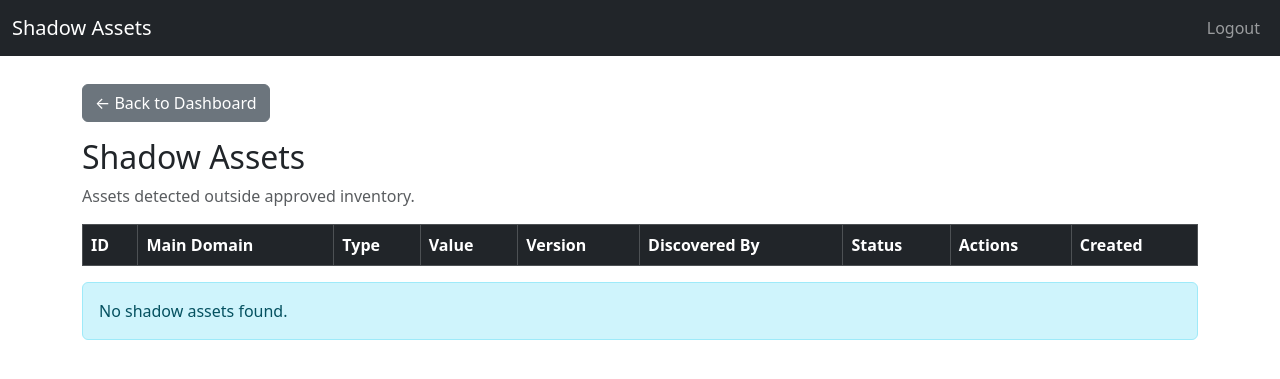
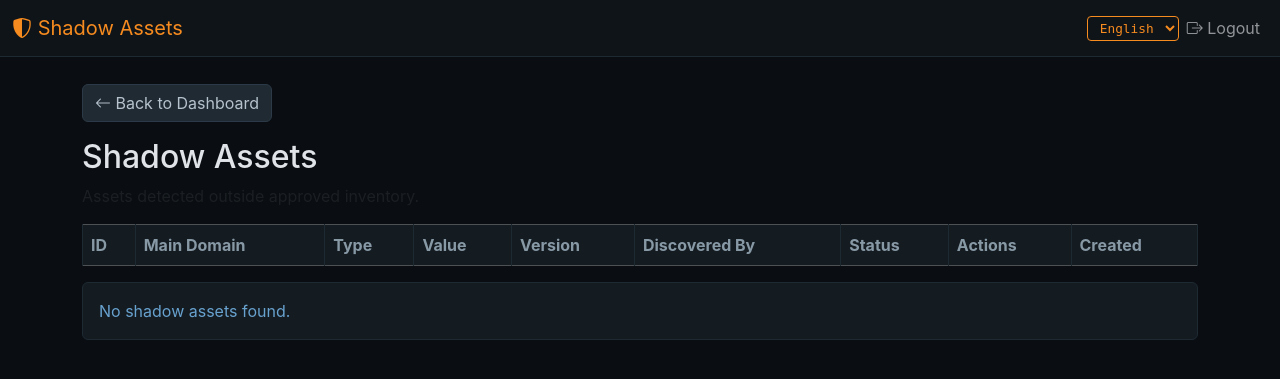
Before and after one commit to weldemichealaderaw144-hash/ASIPROJECT, a Flask app: page /shadows in a window 1280 px wide. Shown: the top 379 px of the page. Run offline with Flask 3, Linux system fonts and the light colour scheme; the visitor is signed in with stand-in values (Sample User, id 1); tables that the repository leaves empty hold one stand-in row (values such as "Sample post"); lists and menus that the app fills with data are empty.

Commit message:
Update shadows.html

```diff
--- a/templates/shadows.html
+++ b/templates/shadows.html
@@ -2,14 +2,27 @@
 <html lang="en">
 <head>
     <meta charset="UTF-8">
-    <title>Shadow Assets</title>
+    <title data-i18n="shadowTitle">Shadow Assets</title>
     <link href="https://cdn.jsdelivr.net/npm/bootstrap@5.3.2/dist/css/bootstrap.min.css" rel="stylesheet">
+    <link rel="stylesheet" href="https://cdn.jsdelivr.net/npm/bootstrap-icons@1.11.3/font/bootstrap-icons.min.css">
     <style>
-        body { padding-top: 60px; }
+        body {
+            background-color: #0a0e12;
+            color: #e0e4e8;
+            padding-top: 60px;
+            font-family: 'Inter', sans-serif;
+        }
+        .navbar.bg-dark {
+            background-color: #0f1419 !important;
+            border-bottom: 1px solid #1e2a32;
+        }
+        .navbar-brand {
+            color: #f68b1f !important;
+        }
         .badge-shadow { background-color: #ffc107; color: #212529; }
         .badge-approved { background-color: #198754; color: #fff; }
         .badge-rejected { background-color: #dc3545; color: #fff; }
-        .table-hover tbody tr:hover { background-color: #f1f1f1; }
+        .table-hover tbody tr:hover { background-color: #1e2a32 !important; }
         .version-badge {
             font-size: 0.85em;
             background-color: #6c757d;
@@ -18,63 +31,113 @@
             border-radius: 4px;
             margin-left: 5px;
         }
+        .table {
+            color: #e0e4e8;
+            background-color: transparent;
+        }
+        .table thead th {
+            background-color: #141b21;
+            border-color: #1e2a32;
+            color: #8899a6;
+        }
+        .table td {
+            border-color: #1e2a32;
+            vertical-align: middle;
+        }
+        .btn-outline-shodan {
+            border: 1px solid #2c3a47;
+            color: #b6c2cd;
+            background: transparent;
+            transition: all 0.2s;
+        }
+        .btn-outline-shodan:hover {
+            border-color: #f68b1f;
+            color: #f68b1f;
+            background-color: rgba(246,139,31,0.1);
+        }
+        .lang-selector {
+            background: transparent;
+            border: 1px solid #f68b1f;
+            color: #f68b1f;
+            font-family: 'Share Tech Mono', monospace;
+            font-size: 0.8rem;
+            padding: 0.2rem 0.5rem;
+            border-radius: 4px;
+            cursor: pointer;
+            margin-left: 0.5rem;
+        }
+        .lang-selector option {
+            background: #0a0e12;
+            color: #f68b1f;
+        }
+        .btn-secondary {
+            background-color: #1f2a33;
+            border-color: #2c3a47;
+            color: #b6c2cd;
+        }
+        .btn-secondary:hover {
+            background-color: #2c3a47;
+            border-color: #f68b1f;
+            color: #f68b1f;
+        }
+        .alert-info {
+            background-color: #141b21;
+            border-color: #1e2a32;
+            color: #68a2cf;
+        }
     </style>
 </head>
 <body>
 
 <nav class="navbar navbar-expand-lg navbar-dark bg-dark fixed-top">
     <div class="container-fluid">
-        <a class="navbar-brand"
-           href="{% if session.get('role') == 'admin' %}
-                   {{ url_for('dashboard') }}
-                 {% else %}
-                   {{ url_for('analyst_dashboard') }}
-                 {% endif %}">
-            Shadow Assets
+        <a class="navbar-brand" href="{% if session.get('role') == 'admin' %}{{ url_for('dashboard') }}{% else %}{{ url_for('analyst_dashboard') }}{% endif %}">
+            <i class="bi bi-shield-shaded"></i> <span data-i18n="shadowTitle">Shadow Assets</span>
         </a>
-
-        <ul class="navbar-nav ms-auto">
+        <button class="navbar-toggler" type="button" data-bs-toggle="collapse" data-bs-target="#navbarNav">
+            <span class="navbar-toggler-icon"></span>
+        </button>
+        <div class="collapse navbar-collapse" id="navbarNav">
+            <ul class="navbar-nav ms-auto align-items-center">
                 <li class="nav-item">
-                <a class="nav-link" href="{{ url_for('logout') }}">Logout</a>
+                    <select id="languageSwitcher" class="lang-selector">
+                        <option value="en">English</option>
+                        <option value="am">አማርኛ</option>
+                    </select>
+                </li>
+                <li class="nav-item">
+                    <a class="nav-link" href="{{ url_for('logout') }}"><i class="bi bi-box-arrow-right"></i> <span data-i18n="logout">Logout</span></a>
                 </li>
             </ul>
+        </div>
     </div>
 </nav>
 
 <div class="container mt-4">
-
-    <a class="btn btn-secondary mb-3"
-       href="{% if session.get('role') == 'admin' %}
-               {{ url_for('dashboard') }}
-             {% else %}
-               {{ url_for('analyst_dashboard') }}
-             {% endif %}">
-        ← Back to Dashboard
+    <a class="btn btn-secondary mb-3" href="{% if session.get('role') == 'admin' %}{{ url_for('dashboard') }}{% else %}{{ url_for('analyst_dashboard') }}{% endif %}">
+        <i class="bi bi-arrow-left"></i> <span data-i18n="backToDashboard">Back to Dashboard</span>
     </a>
 
-    <h2>Shadow Assets</h2>
-    <p class="text-muted">
-        Assets detected outside approved inventory.
-    </p>
+    <h2 data-i18n="shadowTitle">Shadow Assets</h2>
+    <p class="text-muted" data-i18n="shadowDesc">Assets detected outside approved inventory.</p>
 
     <div class="table-responsive">
         <table class="table table-bordered table-striped table-hover">
             <thead class="table-dark">
                 <tr>
-                <th>ID</th>
-                <th>Main Domain</th>
-                <th>Type</th>
-                <th>Value</th>
-                <th>Version</th>
-                <th>Discovered By</th>
-                <th>Status</th>
+                    <th data-i18n="id">ID</th>
+                    <th data-i18n="mainDomain">Main Domain</th>
+                    <th data-i18n="typeCol">Type</th>
+                    <th data-i18n="valueCol">Value</th>
+                    <th data-i18n="version">Version</th>
+                    <th data-i18n="discoveredByCol">Discovered By</th>
+                    <th data-i18n="statusCol">Status</th>
                     {% if session.get('role') == 'admin' %}
-                    <th>Actions</th>
+                        <th data-i18n="actionsCol">Actions</th>
                     {% endif %}
-                <th>Created</th>
+                    <th data-i18n="createdCol">Created</th>
                 </tr>
             </thead>
-
             <tbody>
             {% for shadow in shadows %}
             <tr>
@@ -98,32 +161,23 @@
                     {% endif %}
                 </td>
                 <td>{{ shadow.discovered_by or "system" }}</td>
-
                 <td>
                     {% if shadow.status == 'approved' %}
-                        <span class="badge badge-approved">Approved</span>
+                        <span class="badge badge-approved" data-i18n="approved">Approved</span>
                     {% elif shadow.status == 'rejected' %}
-                        <span class="badge badge-rejected">Rejected</span>
+                        <span class="badge badge-rejected" data-i18n="rejected">Rejected</span>
                     {% else %}
-                        <span class="badge badge-shadow">Shadow</span>
+                        <span class="badge badge-shadow" data-i18n="shadow">Shadow</span>
                     {% endif %}
                 </td>
-
                 {% if session.get('role') == 'admin' %}
                 <td>
                     {% if shadow.status == 'shadow' %}
-                        <a href="{{ url_for('approve_shadow', item_id=shadow.id) }}"
-                           class="btn btn-success btn-sm">
-                            Approve
-                        </a>
-                        <a href="{{ url_for('reject_shadow', item_id=shadow.id) }}"
-                           class="btn btn-danger btn-sm">
-                            Reject
-                        </a>
+                        <a href="{{ url_for('approve_shadow', item_id=shadow.id) }}" class="btn btn-success btn-sm" data-i18n="approve">Approve</a>
+                        <a href="{{ url_for('reject_shadow', item_id=shadow.id) }}" class="btn btn-danger btn-sm" data-i18n="reject">Reject</a>
                     {% endif %}
                 </td>
                 {% endif %}
-
                 <td>{{ shadow.created_at.strftime('%Y-%m-%d %H:%M') }}</td>
             </tr>
             {% endfor %}
@@ -132,7 +186,7 @@
     </div>
 
     {% if not shadows %}
-        <div class="alert alert-info">No shadow assets found.</div>
+        <div class="alert alert-info" data-i18n="noShadows">No shadow assets found.</div>
     {% endif %}
 </div>
 
@@ -152,6 +206,5 @@
         });
     }
 </script>
-    <script src="https://cdn.jsdelivr.net/npm/bootstrap@5.3.2/dist/js/bootstrap.bundle.min.js"></script>
 </body>
 </html>
```
Lines whose indentation alone changed are shown as unchanged.
